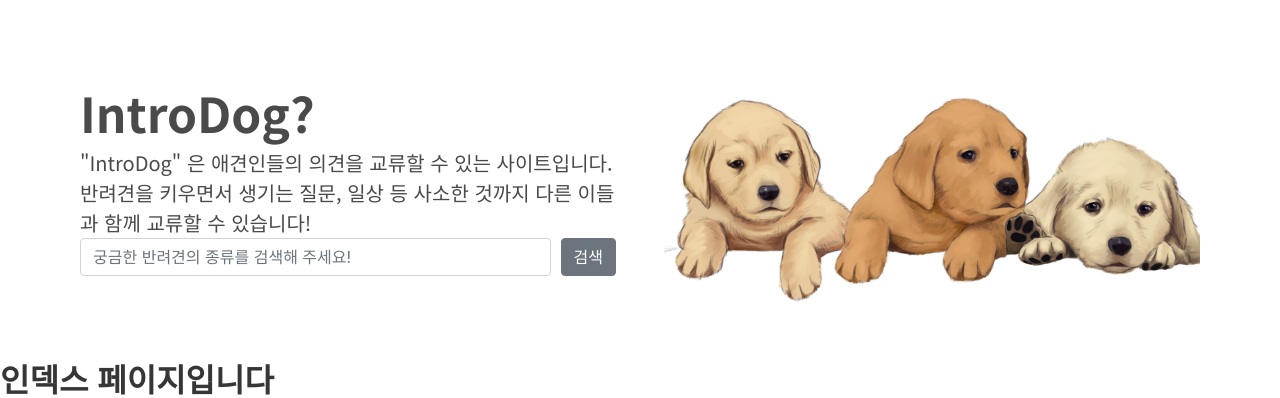
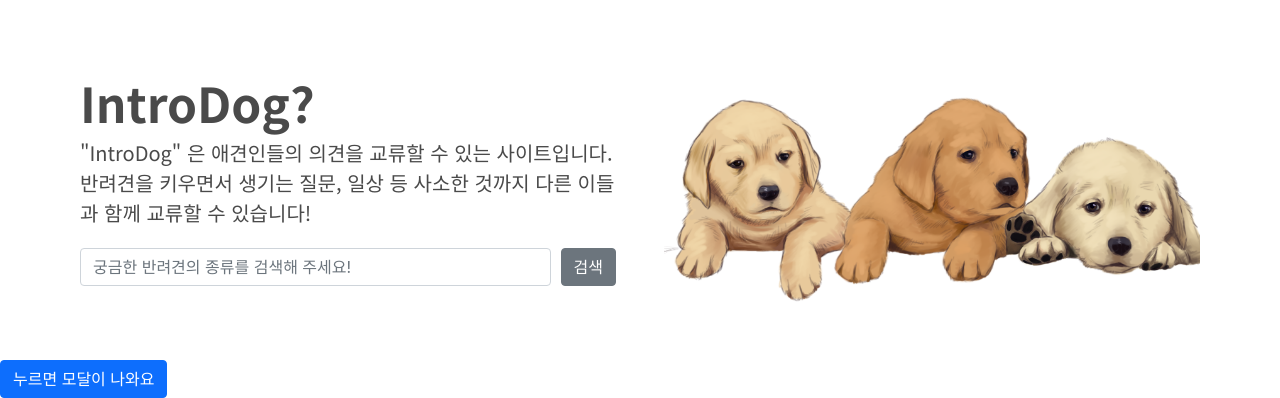
Before and after one commit to jinsDevelopment/myDog, a Flask app: page / in a window 1280 px wide. Shown: the part 78-476 px from the top of the page. Run offline with Flask 2, Linux system fonts and the light colour scheme; some libraries are stand-ins or nearby versions.

Commit message:
Create initial modal

```diff
--- a/static/css/main.css
+++ b/static/css/main.css
@@ -1,3 +1,16 @@
+/**********************************
+ * banner
+ ************************************/
+.lead {
+  padding-bottom: 20px;
+}
+/************
+ * Search bar
+ *************/
+.search__bar--wrap {
+  display: flex;
+  justify-content: center;
+}
 .search__bar {
   display: flex;
   gap: 10px;
@@ -5,3 +18,15 @@
 .btn-search {
   white-space: nowrap;
 }
+/************
+ * Modal
+ *************/
+.modal-backdrop {
+  z-index: 0;
+}
+
+@media (min-width: 992px) {
+  .search__bar--wrap {
+    display: block;
+  }
+}
--- a/templates/index.html
+++ b/templates/index.html
@@ -18,6 +18,7 @@
         반려견을 키우면서 생기는 질문, 일상 등 사소한 것까지 다른 이들과 함께
         교류할 수 있습니다!
       </p>
+      <div class="search__bar--wrap">
         <form class="col-8 col-lg-auto mb-3 mb-lg-0 search__bar">
           <input
             id="input_kw"
@@ -26,11 +27,58 @@
             placeholder="궁금한 반려견의 종류를 검색해 주세요!"
             aria-label="Search"
           />
-        <button type="button" class="btn btn-secondary btn-search">검색</button>
+          <button type="button" class="btn btn-secondary btn-search">
+            검색
+          </button>
         </form>
       </div>
     </div>
   </div>
+</div>
+
+<!-- Button trigger modal -->
+<button
+  type="button"
+  class="btn btn-primary"
+  data-bs-toggle="modal"
+  data-bs-target="#exampleModal"
+>
+  누르면 모달이 나와요
+</button>
+
+<!-- Modal -->
+<div
+  class="modal fade"
+  id="exampleModal"
+  tabindex="-1"
+  aria-labelledby="exampleModalLabel"
+  aria-hidden="true"
+>
+  <div class="modal-dialog modal-dialog-centered modal-dialog-scrollable">
+    <div class="modal-content">
+      <div class="modal-header">
+        <h5 class="modal-title" id="exampleModalLabel">Modal title</h5>
+        <button
+          type="button"
+          class="btn-close"
+          data-bs-dismiss="modal"
+          aria-label="Close"
+        ></button>
+      </div>
+      <div class="modal-body">...</div>
+      <div class="modal-footer">
+        <button type="button" class="btn btn-secondary" data-bs-dismiss="modal">
+          Close
+        </button>
+        <button type="button" class="btn btn-primary">Save changes</button>
+      </div>
+    </div>
+  </div>
+</div>
+
+<!-- // Modal -->
+
+<!-- 재혁님 작업 -->
 <h1 class="title">인덱스 페이지입니다</h1>
 
 <h5 class="subtitle">나의 닉네임은: {{ nickname }}</h5>
@@ -39,4 +87,5 @@
 <button class="button is-danger" onclick="write_page()">
   글쓰기 페이지로 이동
 </button>
+<!-- //재혁님 작업 -->
 {% endblock %}
```
Also changed, not shown: static/js/main.js (+7 -0 lines). Lines whose indentation alone changed are shown as unchanged.
